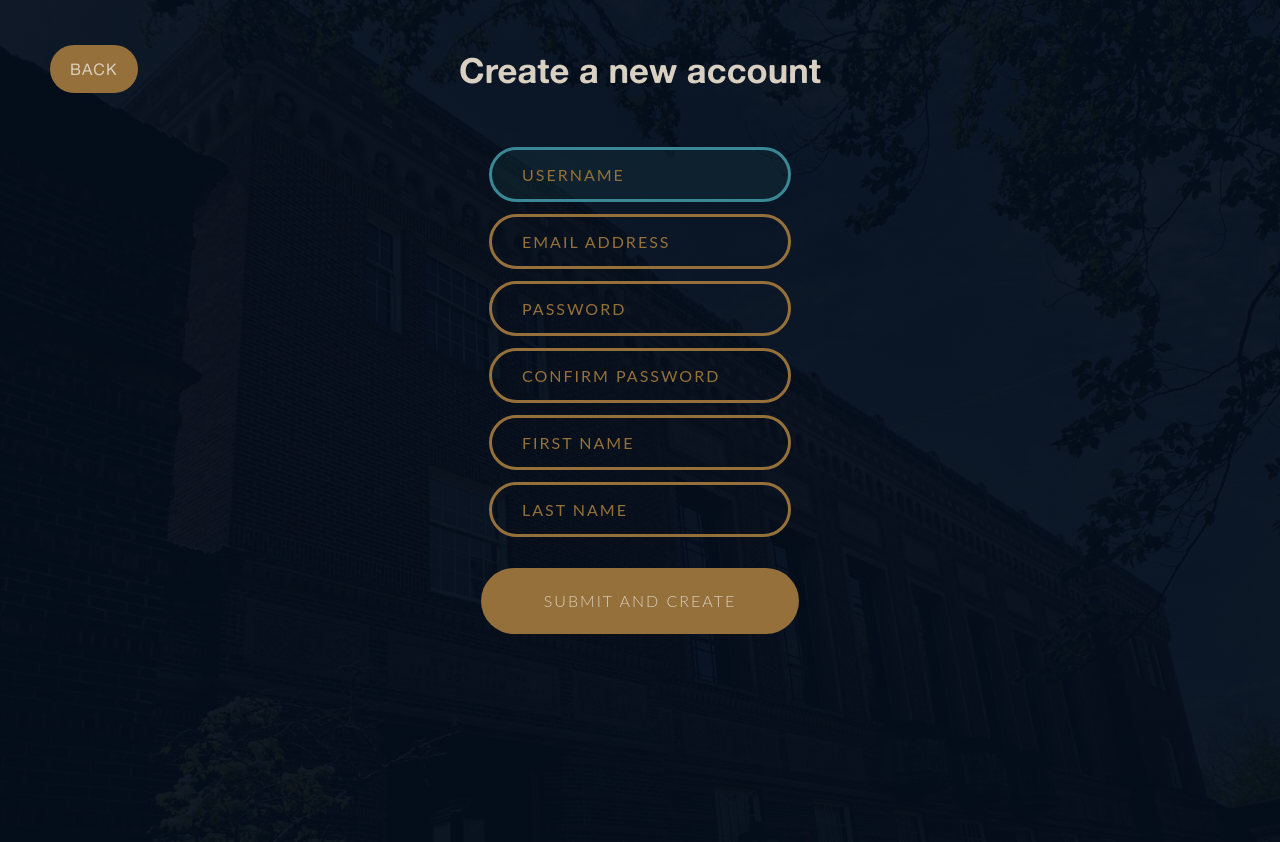
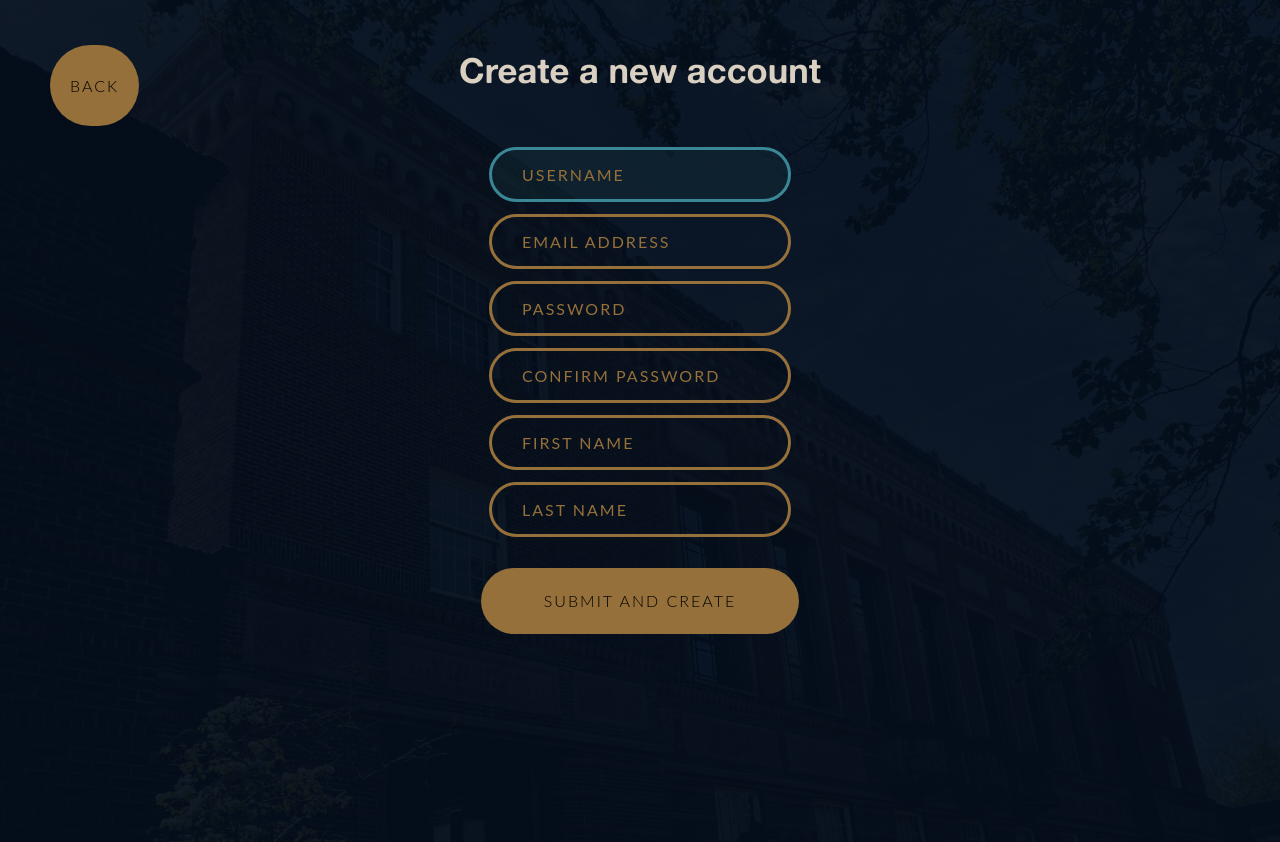
Before and after one commit to AmonDestroyer/cs422-proj2, a Django app: page /users/create-user/ in a window 1280 px wide. Run offline with Django 4.2, Linux system fonts and the light colour scheme; parts of the project's set-up code (start-up, migrations or seed data) failed here and were passed over; some web fonts are replaced.

Commit message:
Changing default paragraph color to work with current light colored background

```diff
--- a/cs_degree_planner/forecast/static/css/navbar.css
+++ b/cs_degree_planner/forecast/static/css/navbar.css
@@ -74,7 +74,7 @@ body {
 p {
 	letter-spacing: 2px;
 	font-family: Lato;
-	color: #d9d0c1;
+	color: #000000;
 }
 
 
--- a/cs_degree_planner/users/templates/users/create_user.html
+++ b/cs_degree_planner/users/templates/users/create_user.html
@@ -128,7 +128,7 @@ border: 6px solid #95703A;
 	<form id="back" class="hidden" action="/users/login">
     	<input id="backbuttonhidden" type="submit" value="login" />
 	</form>
-	<label id="backbutton" for="backbuttonhidden" class="homelog create">BACK</label>
+	<label id="backbutton" for="backbuttonhidden" class="homelog create"><p>BACK</p></label>
 <h2>Create a new account</h2>
 <!-- ModelForm will go here, Django will make sure it is valid -->
 
```
